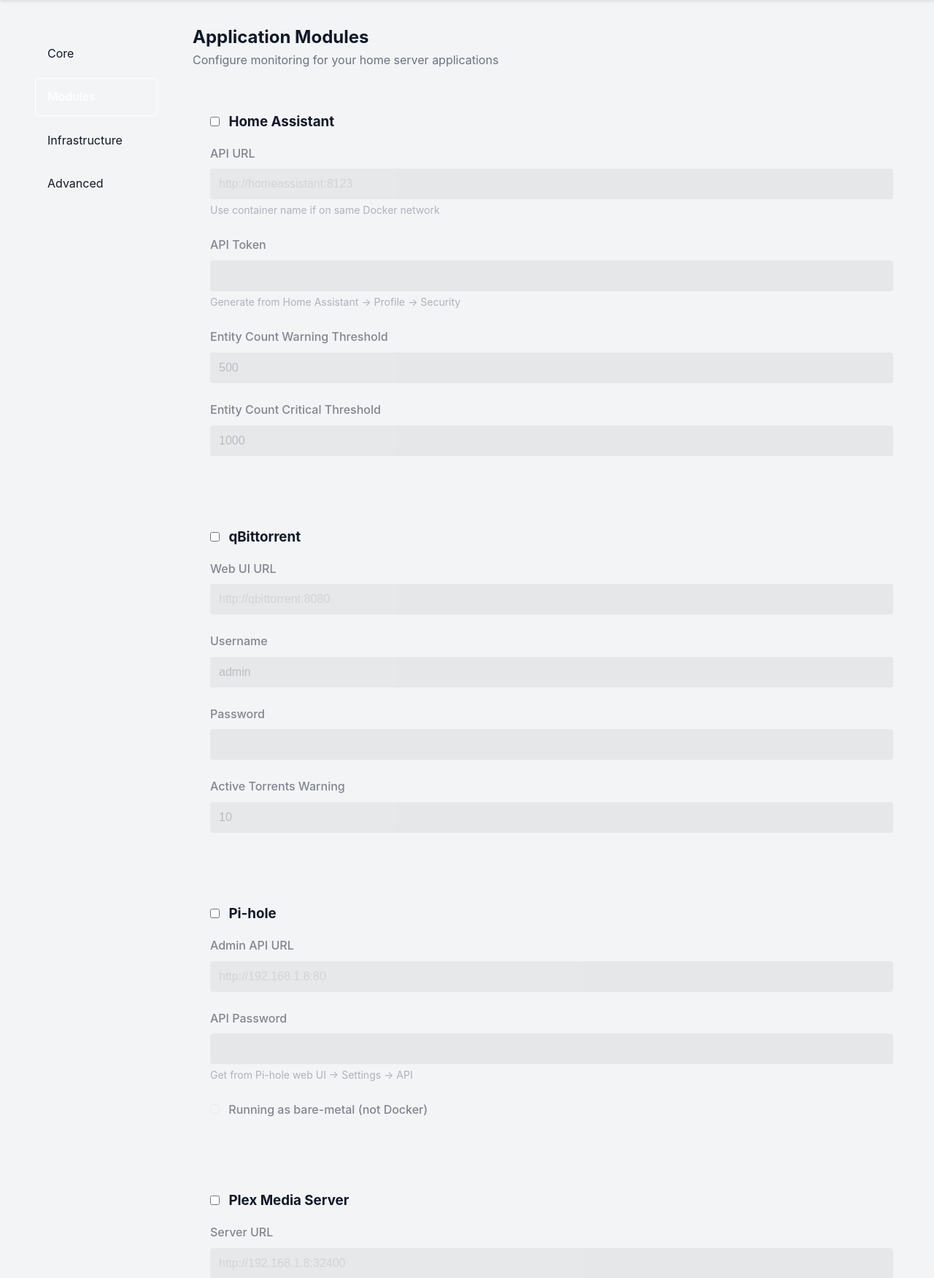
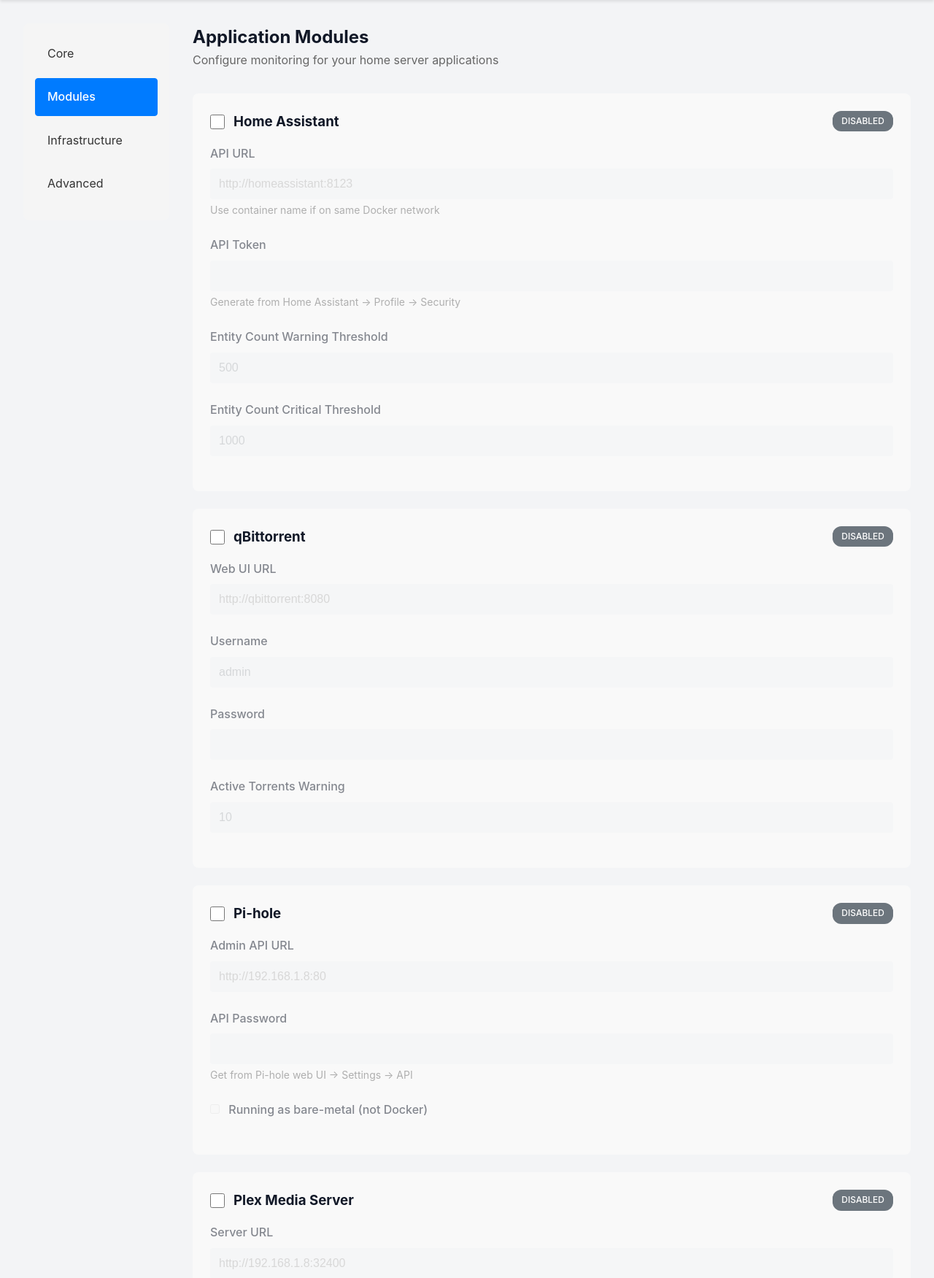
Before and after one commit to BigLangerStyle/homesentry, a FastAPI app: page /config in a window 1280 px wide, after a click on "Modules". Shown: the part 196-1947 px from the top of the page at 73% size. Run offline with FastAPI, Linux system fonts and the light colour scheme; parts of the project's set-up code (start-up, migrations or seed data) failed here and were passed over.

Commit message:
fix: Add light mode support and module status badges
Light Mode Fixes:
- Added comprehensive light mode color overrides for all UI elements
- Fixed gray-on-gray text visibility (sidebar, form fields, buttons)
- Sidebar: light gray background with dark text in light mode
- Form fields: white background with visible borders in light mode
- Buttons: blue primary, white secondary with proper contrast
- All text now readable in both light and dark modes

Module Status Improvements:
- Added visible status badges to each module (top-right corner)
- Green 'ENABLED' badge when module is checked
- Gray 'DISABLED' badge when module is unchecked
- Badge updates automatically when checkbox toggles
- Clarifies that checked = enabled = settings will be saved
- Improves UX by making module state immediately obvious

```diff
--- a/app/templates/config.html
+++ b/app/templates/config.html
@@ -78,6 +78,7 @@
 
                     <!-- Home Assistant Module -->
                     <div class="module-subsection">
+                        <span class="module-status-badge" id="homeassistant_status">Disabled</span>
                         <h3>
                             <label class="module-toggle">
                                 <input type="checkbox" name="modules.homeassistant.enabled" id="homeassistant_enabled">
@@ -109,6 +110,7 @@
 
                     <!-- qBittorrent Module -->
                     <div class="module-subsection">
+                        <span class="module-status-badge" id="qbittorrent_status">Disabled</span>
                         <h3>
                             <label class="module-toggle">
                                 <input type="checkbox" name="modules.qbittorrent.enabled" id="qbittorrent_enabled">
@@ -138,6 +140,7 @@
 
                     <!-- Pi-hole Module -->
                     <div class="module-subsection">
+                        <span class="module-status-badge" id="pihole_status">Disabled</span>
                         <h3>
                             <label class="module-toggle">
                                 <input type="checkbox" name="modules.pihole.enabled" id="pihole_enabled">
@@ -166,6 +169,7 @@
 
                     <!-- Plex Module -->
                     <div class="module-subsection">
+                        <span class="module-status-badge" id="plex_status">Disabled</span>
                         <h3>
                             <label class="module-toggle">
                                 <input type="checkbox" name="modules.plex.enabled" id="plex_enabled">
@@ -194,6 +198,7 @@
 
                     <!-- Jellyfin Module -->
                     <div class="module-subsection">
+                        <span class="module-status-badge" id="jellyfin_status">Disabled</span>
                         <h3>
                             <label class="module-toggle">
                                 <input type="checkbox" name="modules.jellyfin.enabled" id="jellyfin_enabled">
@@ -380,13 +385,22 @@
                     var moduleName = this.id.replace("_enabled", "");
                     var fieldsDiv = document.getElementById(moduleName + "_fields");
                     var inputs = fieldsDiv.querySelectorAll("input, select");
+                    var statusBadge = document.getElementById(moduleName + "_status");
 
                     if (this.checked) {
                         fieldsDiv.style.opacity = "1";
                         inputs.forEach(function(input) { input.disabled = false; });
+                        if (statusBadge) {
+                            statusBadge.textContent = "Enabled";
+                            statusBadge.classList.add("enabled");
+                        }
                     } else {
                         fieldsDiv.style.opacity = "0.5";
                         inputs.forEach(function(input) { input.disabled = true; });
+                        if (statusBadge) {
+                            statusBadge.textContent = "Disabled";
+                            statusBadge.classList.remove("enabled");
+                        }
                     }
                 });
 
@@ -868,6 +882,157 @@
     .back-link:hover {
         text-decoration: underline;
     }
+
+    /* ============================================================
+       LIGHT MODE OVERRIDES
+       Fix visibility issues when not in dark mode
+       ============================================================ */
+    body:not(.dark-mode) .config-sidebar {
+        background: #f5f5f5;
+        border-color: #ddd;
+    }
+
+    body:not(.dark-mode) .nav-link {
+        color: #333;
+    }
+
+    body:not(.dark-mode) .nav-link:hover {
+        background: #e8e8e8;
+        border-color: #ccc;
+    }
+
+    body:not(.dark-mode) .nav-link.active {
+        background: #007bff;
+        color: white;
+        border-color: #007bff;
+    }
+
+    body:not(.dark-mode) .section-description {
+        color: #666;
+    }
+
+    body:not(.dark-mode) .form-group input[type="text"],
+    body:not(.dark-mode) .form-group input[type="password"],
+    body:not(.dark-mode) .form-group input[type="number"],
+    body:not(.dark-mode) .form-group input[type="time"],
+    body:not(.dark-mode) .form-group select {
+        background: white;
+        border-color: #ccc;
+        color: #333;
+    }
+
+    body:not(.dark-mode) .form-group input:focus,
+    body:not(.dark-mode) .form-group select:focus {
+        border-color: #007bff;
+        background: #f9f9f9;
+    }
+
+    body:not(.dark-mode) .form-group input:disabled {
+        background: #e9ecef;
+        color: #6c757d;
+    }
+
+    body:not(.dark-mode) .help-text {
+        color: #666;
+    }
+
+    body:not(.dark-mode) .module-subsection {
+        background: #f9f9f9;
+        border-color: #ddd;
+    }
+
+    body:not(.dark-mode) .btn-primary {
+        background: #007bff;
+        border-color: #007bff;
+    }
+
+    body:not(.dark-mode) .btn-primary:hover {
+        background: #0056b3;
+        border-color: #0056b3;
+    }
+
+    body:not(.dark-mode) .btn-secondary {
+        background: white;
+        color: #333;
+        border-color: #ccc;
+    }
+
+    body:not(.dark-mode) .btn-secondary:hover {
+        background: #f8f9fa;
+        border-color: #333;
+    }
+
+    /* ============================================================
+       MODULE TOGGLE IMPROVEMENTS
+       Make it clearer that checkbox enables/disables the module
+       ============================================================ */
+    .module-toggle {
+        cursor: pointer;
+        user-select: none;
+        display: flex;
+        align-items: center;
+        padding: 0.5rem;
+        margin: -0.5rem;
+        border-radius: 4px;
+        transition: background-color 0.2s;
+    }
+
+    .module-toggle:hover {
+        background: rgba(0, 123, 255, 0.1);
+    }
+
+    .module-toggle input[type="checkbox"] {
+        margin-right: 0.75rem;
+        width: 20px;
+        height: 20px;
+        cursor: pointer;
+    }
+
+    .module-subsection h3 {
+        margin: 0 0 1rem 0;
+    }
+
+    /* Add "Enabled" badge next to module name */
+    .module-toggle::after {
+        content: "disabled";
+        margin-left: auto;
+        padding: 0.25rem 0.75rem;
+        background: #6c757d;
+        color: white;
+        font-size: 0.75rem;
+        font-weight: 500;
+        border-radius: 12px;
+        text-transform: uppercase;
+    }
+
+    .module-toggle input[type="checkbox"]:checked + .module-toggle::after,
+    .module-toggle input[type="checkbox"]:checked ~ .module-toggle::after {
+        content: "enabled";
+        background: #28a745;
+    }
+
+    /* Better approach: style the label text based on checkbox state */
+    .module-subsection {
+        position: relative;
+    }
+
+    .module-status-badge {
+        position: absolute;
+        top: 1.5rem;
+        right: 1.5rem;
+        padding: 0.25rem 0.75rem;
+        background: #6c757d;
+        color: white;
+        font-size: 0.75rem;
+        font-weight: 500;
+        border-radius: 12px;
+        text-transform: uppercase;
+        transition: background-color 0.3s;
+    }
+
+    .module-status-badge.enabled {
+        background: #28a745;
+    }
     </style>
 </body>
 </html>
```
